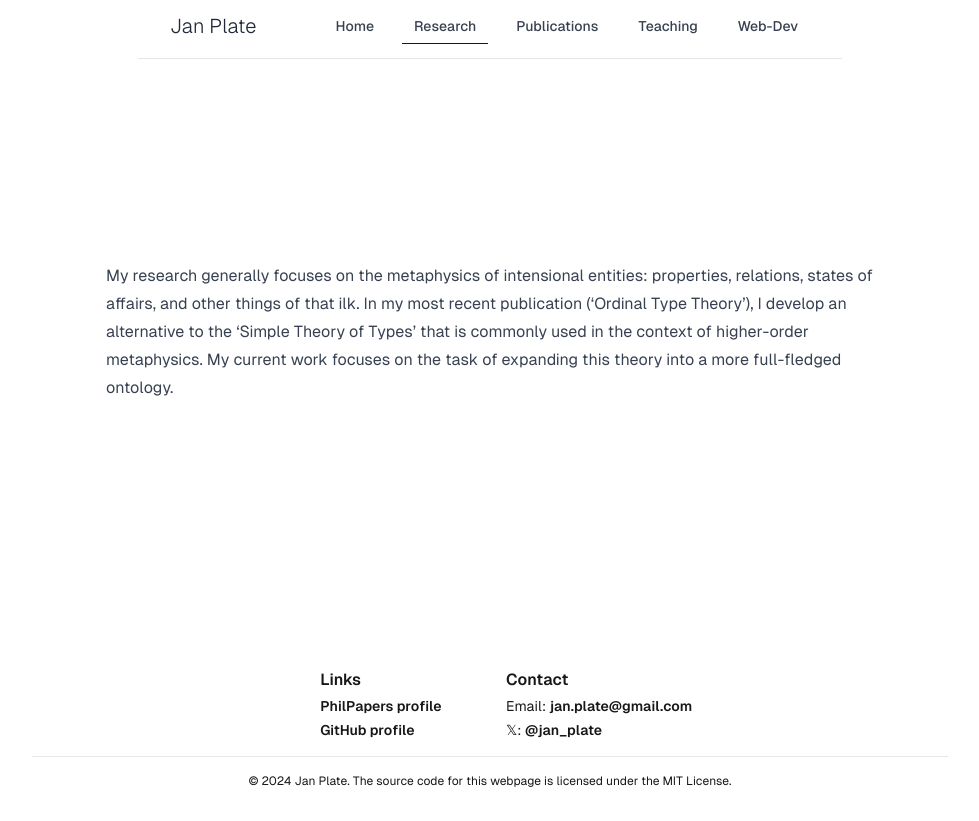
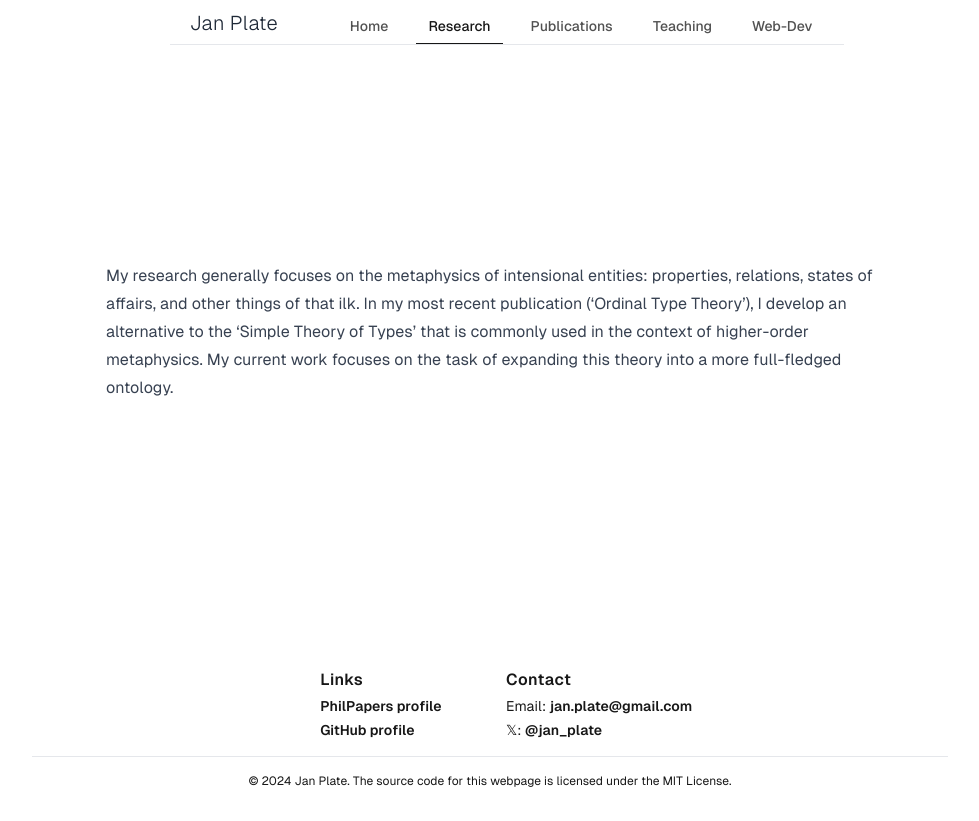
Before and after one commit to jplate/home, a Next.js app: page /Research in a window 1280 px wide. Shown: the whole page, without its empty margins (150-1129 px from the left). Built offline with nearby package versions, Linux system fonts and the light colour scheme.

Commit message:
improved navbar

```diff
--- a/src/app/Publications/page.tsx
+++ b/src/app/Publications/page.tsx
@@ -1,5 +1,4 @@
 import ContentDiv from '../components/ContentDiv';
-import styles from './Publications.module.css';
 import { BibItem, papers, reviews } from './pubs';
 
 interface PubListProps {
@@ -75,9 +74,9 @@ const PubList = ({ pubs }: PubListProps) => {
 export default function Page() {
     return (
         <ContentDiv>
-            <h2 className={styles.sectionHeader}>Journal articles</h2>
+            <h2>Journal articles</h2>
             <PubList pubs={papers} />
-            <h2 className={styles.sectionHeader}>Book reviews</h2>
+            <h2>Book reviews</h2>
             <PubList pubs={reviews} />
         </ContentDiv>
     );
--- a/src/app/components/ContentDiv.tsx
+++ b/src/app/components/ContentDiv.tsx
@@ -8,7 +8,7 @@ interface ContentDivProps {
 
 const ContentDiv = ({ children }: ContentDivProps) => {
     return (
-        <div className='grid grid-rows-[20px_1fr_20px] items-center justify-items-center min-h-screen px-8 pb-20 gap-16 sm:px-20 font-[family-name:var(--font-geist-sans)]'>
+        <div className='relative grid grid-rows-[20px_1fr_20px] items-center justify-items-center min-h-screen px-8 pb-20 gap-16 sm:px-20 font-[family-name:var(--font-geist-sans)]'>
             <MyNavbar />
             <main className='flex flex-col gap-8 row-start-2 items-start mb-8'>
                 {children}
--- a/src/app/components/Footer.tsx
+++ b/src/app/components/Footer.tsx
@@ -27,7 +27,7 @@ const Footer = ({ copyRightHolder, licenseInfo, sections }: FooterProps) => {
                         key={i}
                         className='mx-6 sm:mx-auto 2xl:ml-0 2xl:flex 2xl:items-baseline'
                     >
-                        <h3 className='text-base font-semibold my-1 2xl:mr-6'>
+                        <h3 className='text-base font-semibold tracking-wide 2xl:tracking-normal my-1 2xl:mr-6'>
                             {info.header}
                         </h3>
                         <ul className='text-sm 2xl:inline 2xl:flex 2xl:space-x-6'>
--- a/src/app/components/Navbar.tsx
+++ b/src/app/components/Navbar.tsx
@@ -1,6 +1,6 @@
 'use client';
 
-import React, { useState } from 'react';
+import React, { useEffect, useState } from 'react';
 import Link from 'next/link';
 import { usePathname } from 'next/navigation';
 import useScrollbarWidth from '../hooks/useScrollbarWidth';
@@ -20,7 +20,7 @@ const NavItem: React.FC<
 > = ({ href, text, isActive, onClick }) => (
     <Link
         href={href}
-        className={`text-gray-700 hover:text-gray-900 px-3 py-2 rounded-md text-sm font-medium transition duration-150 ease-in-out ${isActive ? 'active-nav-item' : ''}`}
+        className={`opacity-75 hover:opacity-100 transition-opacity px-3 py-2 text-sm font-medium whitespace-nowrap ${isActive ? 'active-nav-item' : ''}`}
         onClick={onClick}
     >
         {text}
@@ -29,6 +29,25 @@ const NavItem: React.FC<
 
 const Navbar: React.FC<NavbarProps> = ({ brandName, items }) => {
     const [isOpen, setIsOpen] = useState(false);
+    const [isVisible, setIsVisible] = useState(true);
+
+    useEffect(() => {
+        const handleScroll = () => {
+            const triggerPoint = 5; // Adjust this value to set when the fadeout should start
+            if (window.scrollY > triggerPoint) {
+                setIsVisible(false);
+            } else {
+                setIsVisible(true);
+            }
+        };
+
+        window.addEventListener('scroll', handleScroll);
+
+        return () => {
+            window.removeEventListener('scroll', handleScroll);
+        };
+    }, []);
+
     const pathname = usePathname();
     const sbWidth = useScrollbarWidth();
 
@@ -36,14 +55,16 @@ const Navbar: React.FC<NavbarProps> = ({ brandName, items }) => {
 
     return (
         <nav
-            className='border-b border-gray-200 mt-8'
+            className={`sticky top-0 lg:left-1/4 z-40 border-b border-gray-200 mt-8 px-5 min-w-[70vw] md:min-w-[50vw] transition-opacity duration-300 ${isVisible? 'opacity-100': 'opacity-0'}`}
             style={{
                 marginRight: `-${sbWidth}px`,
             }}
         >
-            <div className='max-w-7xl mx-auto px-4 sm:px-6 lg:px-8'>
-                <div className='flex items-center justify-between h-16 min-w-[90vw] md:min-w-[50vw]'>
-                    <Link href='/' className='text-xl font-light text-gray-800'>
+            <div className='flex justify-between'>
+                <Link
+                    href='/'
+                    className='logo mr-5'
+                >
                     {brandName}
                 </Link>
                 <div className='hidden md:block'>
@@ -97,7 +118,6 @@ const Navbar: React.FC<NavbarProps> = ({ brandName, items }) => {
                     </button>
                 </div>
             </div>
-            </div>
             <div className={`${isOpen ? 'block' : 'hidden'} md:hidden`}>
                 <div className='px-2 pt-2 pb-3 space-y-1 sm:px-3'>
                     {items.map((item, index) => (
--- a/src/app/globals.css
+++ b/src/app/globals.css
@@ -5,12 +5,14 @@
 :root {
     --background: #ffffff;
     --foreground: #171717;
+    --logocolor: #1f2937; /* gray-800 */
 }
 
 @media (prefers-color-scheme: dark) {
     :root {
         --background: #0a0a0a;
         --foreground: #ededed;
+        --logocolor: #e5e7eb;
     }
 }
 
@@ -54,7 +56,34 @@ a:hover::after {
     transform: scaleX(1);
 }
 
+.active-nav-item {
+    opacity: 1;
+}
+
 .active-nav-item::after {
     opacity: 1;
     transform: scaleX(1);
 }
+
+h2 {
+    font-size: 1.25rem;
+    font-weight: 600;
+    letter-spacing: 0.01em;
+    color: var(--foreground);
+    margin-top: 1rem;
+    margin-bottom: 0rem;
+    padding-bottom: 0.5rem;
+    width: 100%;
+}
+
+nav {
+    background: var(--background);
+}
+
+.logo {
+    color: var(--logocolor);
+    font-size: 1.25rem;
+    font-weight: 300;
+    letter-spacing: 0.01em;
+    white-space: nowrap;
+}
--- a/src/app/hooks/useScrollbarWidth.ts
+++ b/src/app/hooks/useScrollbarWidth.ts
@@ -1,7 +1,7 @@
 import { useState, useEffect } from 'react';
 
 export default function useScrollbarWidth() {
-    const [scrollbarWidth, setScrollbarWidth] = useState(0);
+    const [scrollbarWidth, setScrollbarWidth] = useState(0); // width of vertical scrollbar in rem
 
     useEffect(() => {
         const documentWidth = document.documentElement.clientWidth;
```
Also changed, not shown: src/app/Publications/Publications.module.css (deleted, +0 -9 lines). Lines whose indentation alone changed are shown as unchanged.
